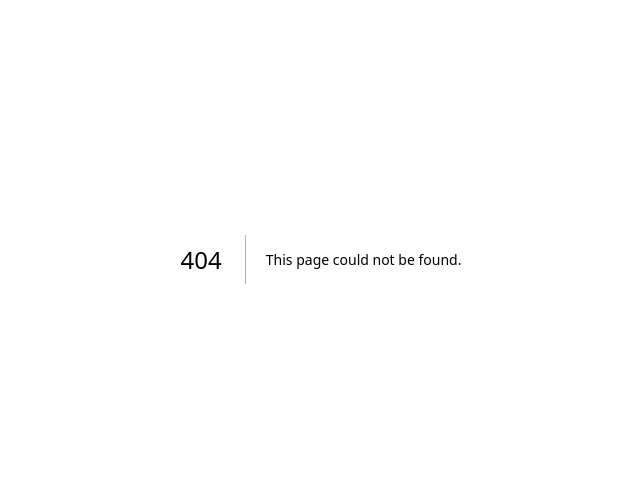
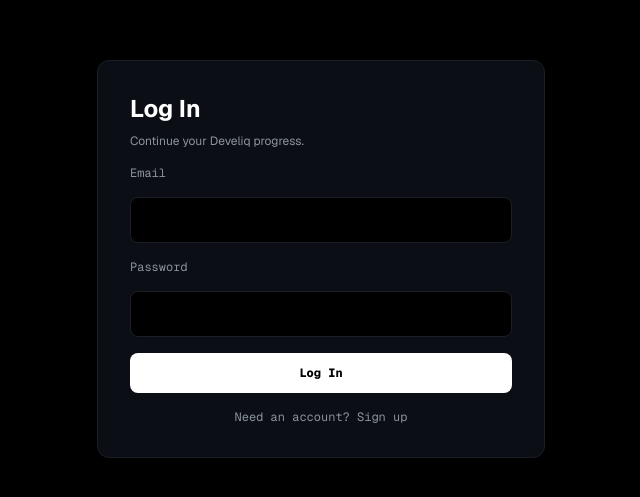
Before and after one commit to mikhail0777/DevEloStartup, a Next.js app: page /login in a window 1280 px wide. Before the commit this address had no page. Shown: the part 141-638 px from the top of the page, without its empty margins (319-959 px from the left). Built offline with nearby package versions, Linux system fonts and the light colour scheme.

Commit message:
Add backend-connected sign-in page

```diff
--- /dev/null
+++ b/app/login/page.tsx
@@ -0,0 +1,83 @@
+"use client";
+
+import { useState } from "react";
+import { useRouter } from "next/navigation";
+import Link from "next/link";
+import { useStore } from "@/lib/store";
+
+export default function LoginPage() {
+  const router = useRouter();
+  const { loginUser } = useStore();
+  const [email, setEmail] = useState("");
+  const [password, setPassword] = useState("");
+  const [error, setError] = useState("");
+  const [isLoading, setIsLoading] = useState(false);
+
+  const handleSubmit = async (event: React.FormEvent) => {
+    event.preventDefault();
+    if (!email || !password) return;
+
+    setIsLoading(true);
+    setError("");
+
+    try {
+      const response = await fetch("/api/auth/login", {
+        method: "POST",
+        headers: { "Content-Type": "application/json" },
+        body: JSON.stringify({ email, password }),
+      });
+      const data = await response.json();
+
+      if (!response.ok) {
+        setError(data.error || "Could not continue.");
+        return;
+      }
+
+      loginUser(data.user.name, data.user.email);
+      router.push("/dashboard");
+    } catch {
+      setError("Network error. Try again.");
+    } finally {
+      setIsLoading(false);
+    }
+  };
+
+  return (
+    <main className="min-h-screen bg-background text-foreground flex items-center justify-center px-6 font-mono">
+      <form onSubmit={handleSubmit} className="w-full max-w-md rounded-xl border border-border bg-surface p-8 shadow-2xl flex flex-col gap-4">
+        <div>
+          <h1 className="text-2xl font-bold font-sans">Log In</h1>
+          <p className="text-xs text-secondary mt-2 font-sans">Continue your Develiq progress.</p>
+        </div>
+
+        <label className="text-xs text-secondary">Email</label>
+        <input
+          type="email"
+          value={email}
+          onChange={(event) => setEmail(event.target.value)}
+          required
+          className="bg-inset border border-border rounded-lg px-4 py-3 text-sm outline-none"
+        />
+
+        <label className="text-xs text-secondary">Password</label>
+        <input
+          type="password"
+          value={password}
+          onChange={(event) => setPassword(event.target.value)}
+          required
+          className="bg-inset border border-border rounded-lg px-4 py-3 text-sm outline-none"
+        />
+
+        {error && <p className="text-xs text-red">{error}</p>}
+
+        <button disabled={isLoading} className="bg-foreground text-background rounded-lg py-3 text-xs font-extrabold disabled:opacity-60">
+          {isLoading ? "Loading..." : "Log In"}
+        </button>
+
+        <Link href="/signup" className="text-center text-xs text-secondary hover:text-foreground">
+          Need an account? Sign up
+        </Link>
+      </form>
+    </main>
+  );
+}
```
